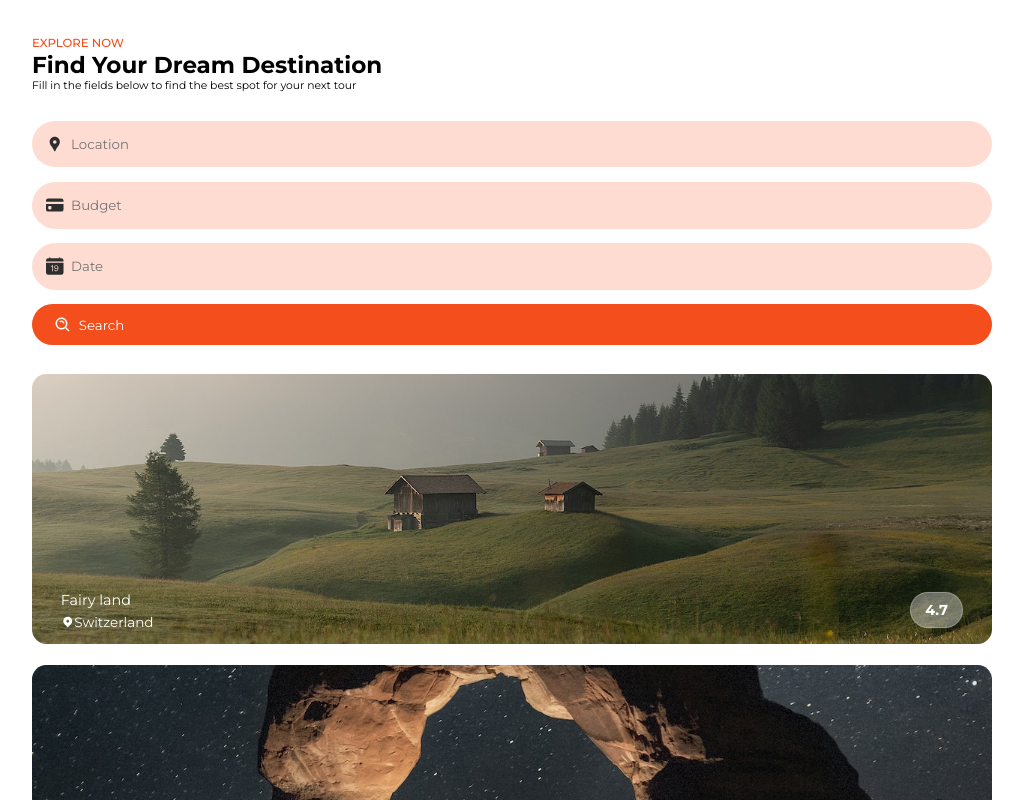
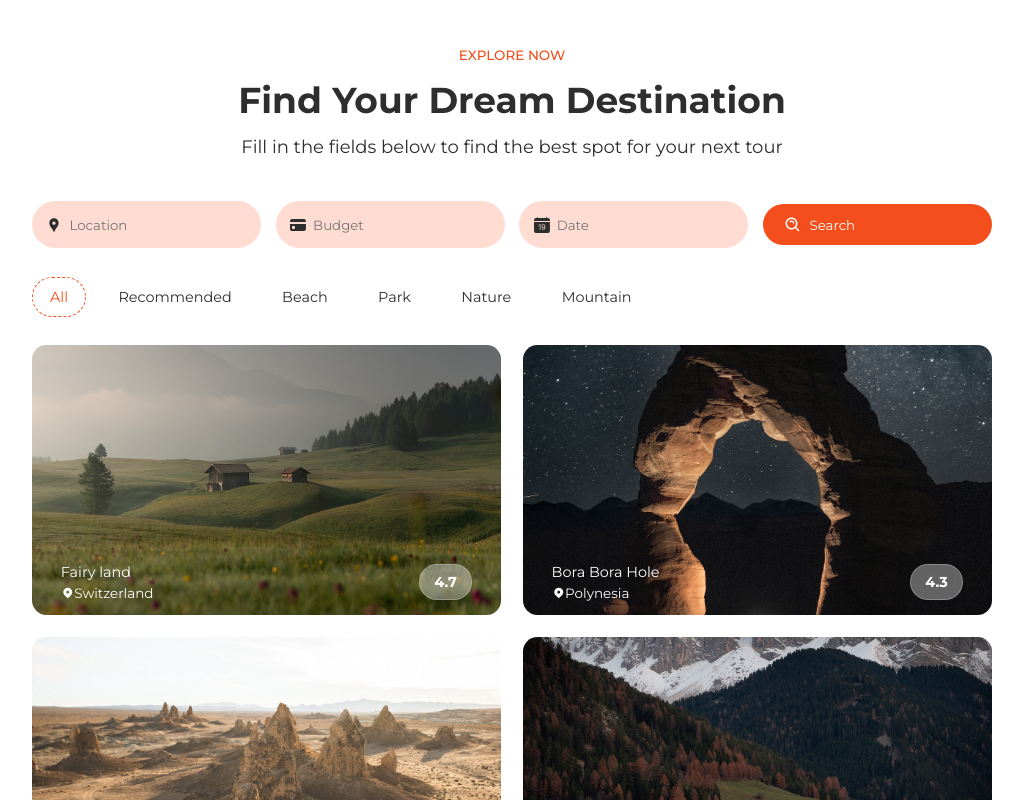
Before and after one commit to Usman-Marwat/Raj-Rose-Pvt-Ltd, a React (Vite) app: page / in a window 1280 px wide. Shown: the part 960-1760 px from the top of the page, without its empty margins (128-1151 px from the left). Built offline with nearby package versions, Linux system fonts and the light colour scheme.

Commit message:
make the destinationsc section responsive

```diff
--- a/src/App.css
+++ b/src/App.css
@@ -82,7 +82,7 @@ video {
 }
 
 .secTitle {
-  display: none;
+  display: grid;
   text-align: center;
   padding: 1rem 0;
   font-size: 25px;
@@ -95,6 +95,9 @@ video {
   color: var(--blackColor);
   font-size: var(--normalFontSize);
   font-weight: 400;
+}
+.secTitle h3 {
+  font-size: var(--h1FontSize);
 }
 
 .secHeading {
--- a/src/App.scss
+++ b/src/App.scss
@@ -85,7 +85,7 @@ video {
 }
 
 .secTitle {
-	display: none;
+	display: grid;
 	text-align: center;
 	padding: 1rem 0;
 	font-size: 25px;
@@ -98,6 +98,10 @@ video {
 		color: var(--blackColor);
 		font-size: var(--normalFontSize);
 		font-weight: 400;
+	}
+
+	h3 {
+		font-size: var(--h1FontSize);
 	}
 }
 
--- a/src/components/Destinations/Destinations.css
+++ b/src/components/Destinations/Destinations.css
@@ -119,4 +119,83 @@
   font-size: var(--h3FontSize);
   font-weight: 600;
   color: var(--whiteColor);
+}
+
+@media screen and (min-width: 520px) {
+  .destination .secContainer .searchField {
+    grid-template-columns: repeat(2, 1fr);
+  }
+  .destination .secContainer .destinationContainer {
+    grid-template-columns: repeat(2, 1fr);
+  }
+}
+@media screen and (min-width: 640px) {
+  .destination .secContainer .secMenu {
+    display: block;
+  }
+  .destination .secContainer .secMenu .flex {
+    width: 100%;
+    margin: 2rem auto;
+    justify-content: center;
+    gap: 1rem;
+  }
+  .destination .secContainer .secMenu .flex li {
+    background: transparent;
+    padding: 10px 17px;
+    border-radius: var(--borderRadius);
+    color: var(--blackColor);
+    border: 1.5px dashed transparent;
+    cursor: pointer;
+  }
+  .destination .secContainer .secMenu .flex li:hover {
+    color: var(--primaryColor);
+    border: 1.5px dashed var(--primaryColor);
+  }
+  .destination .secContainer .secMenu .flex .active {
+    color: var(--primaryColor);
+    border: 1.5px dashed var(--primaryColor);
+  }
+}
+@media screen and (min-width: 1014px) {
+  .destination .secContainer .secTitle .redText {
+    font-size: var(--normalFontSize);
+  }
+  .destination .secContainer .secTitle h3 {
+    font-size: var(--h1FontSize);
+  }
+  .destination .secContainer .secMenu .flex {
+    justify-content: left;
+  }
+  .destination .secContainer .secMenu .flex li {
+    background: transparent;
+    padding: 10px 17px;
+    border-radius: var(--borderRadius);
+    color: var(--blackColor);
+    border: 1.5px dashed transparent;
+    cursor: pointer;
+  }
+  .destination .secContainer .secMenu .flex li:hover {
+    color: var(--primaryColor);
+    border: 1.5px dashed var(--primaryColor);
+  }
+  .destination .secContainer .secMenu .flex .active {
+    color: var(--primaryColor);
+    border: 1.5px dashed var(--primaryColor);
+  }
+  .destination .secContainer .searchField {
+    grid-template-columns: repeat(4, 1fr);
+  }
+}
+@media screen and (min-width: 1148px) {
+  .destination .secContainer .secTitle h3 {
+    font-size: var(--biggestFontSize);
+  }
+  .destination .secContainer .secTitle p {
+    font-size: var(--h2FontSize);
+  }
+}
+@media screen and (min-width: 1400px) {
+  .destination .secContainer .destinationContainer {
+    grid-template-columns: repeat(4, 1fr);
+  }
 }/*# sourceMappingURL=Destinations.css.map */
--- a/src/components/Destinations/Destinations.jsx
+++ b/src/components/Destinations/Destinations.jsx
@@ -11,7 +11,7 @@ function Destinations() {
 	return (
 		<div className="destination section container">
 			<div className="secContainer">
-				<div className="">
+				<div className="secTitle">
 					<span className="redText">EXPLORE NOW</span>
 					<h3>Find Your Dream Destination</h3>
 					<p>
--- a/src/components/Destinations/Destinations.scss
+++ b/src/components/Destinations/Destinations.scss
@@ -145,3 +145,113 @@
 		}
 	}
 }
+
+@media screen and (min-width: 520px) {
+	.destination {
+		.secContainer {
+			.searchField {
+				grid-template-columns: repeat(2, 1fr);
+			}
+			.destinationContainer {
+				grid-template-columns: repeat(2, 1fr);
+			}
+		}
+	}
+}
+
+@media screen and (min-width: 640px) {
+	.destination {
+		.secContainer {
+			.secMenu {
+				display: block;
+				.flex {
+					width: 100%;
+					margin: 2rem auto;
+					justify-content: center;
+					gap: 1rem;
+					li {
+						background: transparent;
+						padding: 10px 17px;
+						border-radius: var(--borderRadius);
+						color: var(--blackColor);
+						border: 1.5px dashed transparent;
+						cursor: pointer;
+						&:hover {
+							color: var(--primaryColor);
+							border: 1.5px dashed var(--primaryColor);
+						}
+					}
+					.active {
+						color: var(--primaryColor);
+						border: 1.5px dashed var(--primaryColor);
+					}
+				}
+			}
+		}
+	}
+}
+
+@media screen and (min-width: 1014px) {
+	.destination {
+		.secContainer {
+			.secTitle {
+				.redText {
+					font-size: var(--normalFontSize);
+				}
+				h3 {
+					font-size: var(--h1FontSize);
+				}
+			}
+
+			.secMenu {
+				.flex {
+					justify-content: left;
+					li {
+						background: transparent;
+						padding: 10px 17px;
+						border-radius: var(--borderRadius);
+						color: var(--blackColor);
+						border: 1.5px dashed transparent;
+						cursor: pointer;
+						&:hover {
+							color: var(--primaryColor);
+							border: 1.5px dashed var(--primaryColor);
+						}
+					}
+					.active {
+						color: var(--primaryColor);
+						border: 1.5px dashed var(--primaryColor);
+					}
+				}
+			}
+
+			.searchField {
+				grid-template-columns: repeat(4, 1fr);
+			}
+		}
+	}
+}
+
+@media screen and (min-width: 1148px) {
+	.destination {
+		.secContainer {
+			.secTitle {
+				h3 {
+					font-size: var(--biggestFontSize);
+				}
+				p {
+					font-size: var(--h2FontSize);
+				}
+			}
+		}
+	}
+}
+@media screen and (min-width: 1400px) {
+	.destination {
+		.secContainer {
+			.destinationContainer {
+				grid-template-columns: repeat(4, 1fr);
+			}
+		}
+	}
+}
```
Also changed, not shown: 2 other files (tests, documents, lock files or other folders).
